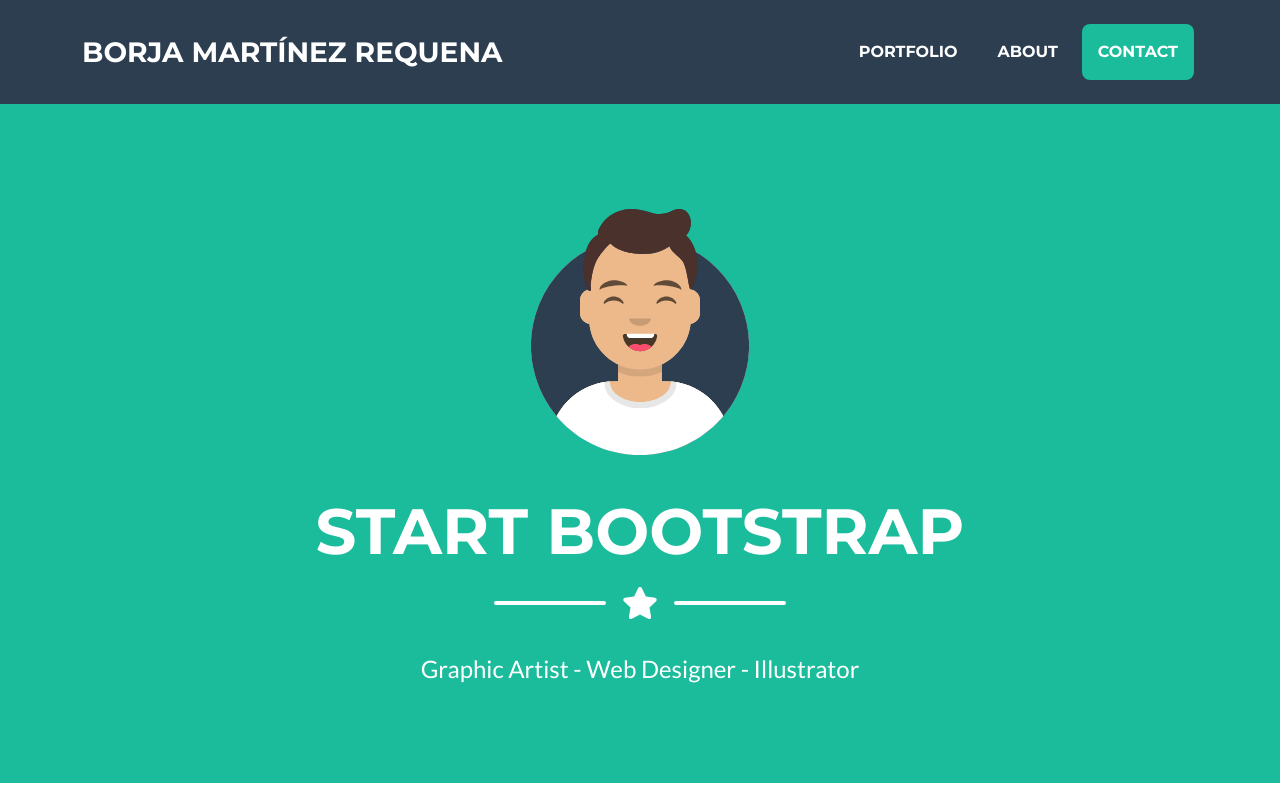
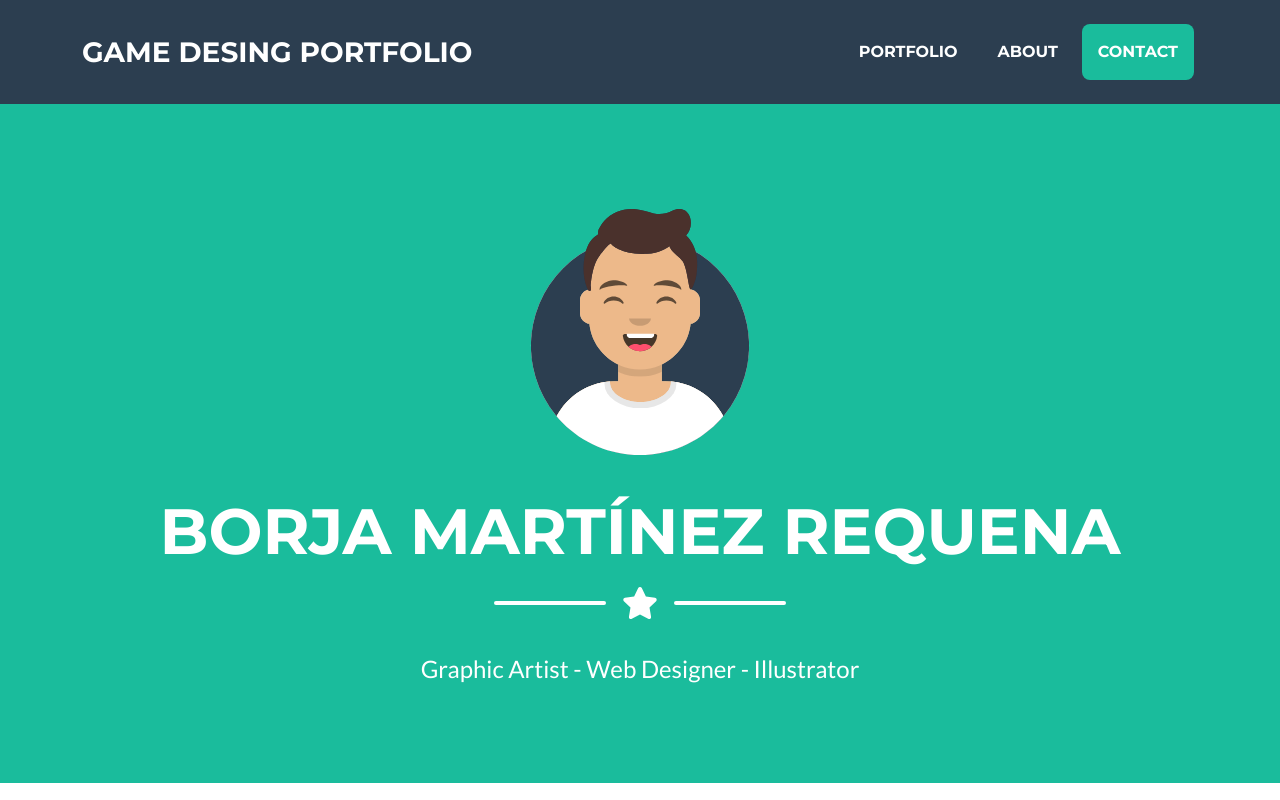
Before and after one commit to Ninfer/portfolio, a plain HTML site: page index.html in a window 1280 px wide. Shown: the top 800 px of the page. Drawn offline with nearby package versions, Linux system fonts and the light colour scheme.

Commit message:
Update index.html

```diff
--- a/index.html
+++ b/index.html
@@ -20,7 +20,7 @@
         <!-- Navigation-->
         <nav class="navbar navbar-expand-lg bg-secondary text-uppercase fixed-top" id="mainNav">
             <div class="container">
-                <a class="navbar-brand" href="#page-top">Borja Martínez Requena</a>
+                <a class="navbar-brand" href="#page-top">Game Desing Portfolio</a>
                 <button class="navbar-toggler text-uppercase font-weight-bold bg-primary text-white rounded" type="button" data-bs-toggle="collapse" data-bs-target="#navbarResponsive" aria-controls="navbarResponsive" aria-expanded="false" aria-label="Toggle navigation">
                     Menu
                     <i class="fas fa-bars"></i>
@@ -40,7 +40,7 @@
                 <!-- Masthead Avatar Image-->
                 <img class="masthead-avatar mb-5" src="assets/img/avataaars.svg" alt="..." />
                 <!-- Masthead Heading-->
-                <h1 class="masthead-heading text-uppercase mb-0">Start Bootstrap</h1>
+                <h1 class="masthead-heading text-uppercase mb-0">Borja Martínez Requena</h1>
                 <!-- Icon Divider-->
                 <div class="divider-custom divider-light">
                     <div class="divider-custom-line"></div>
```
